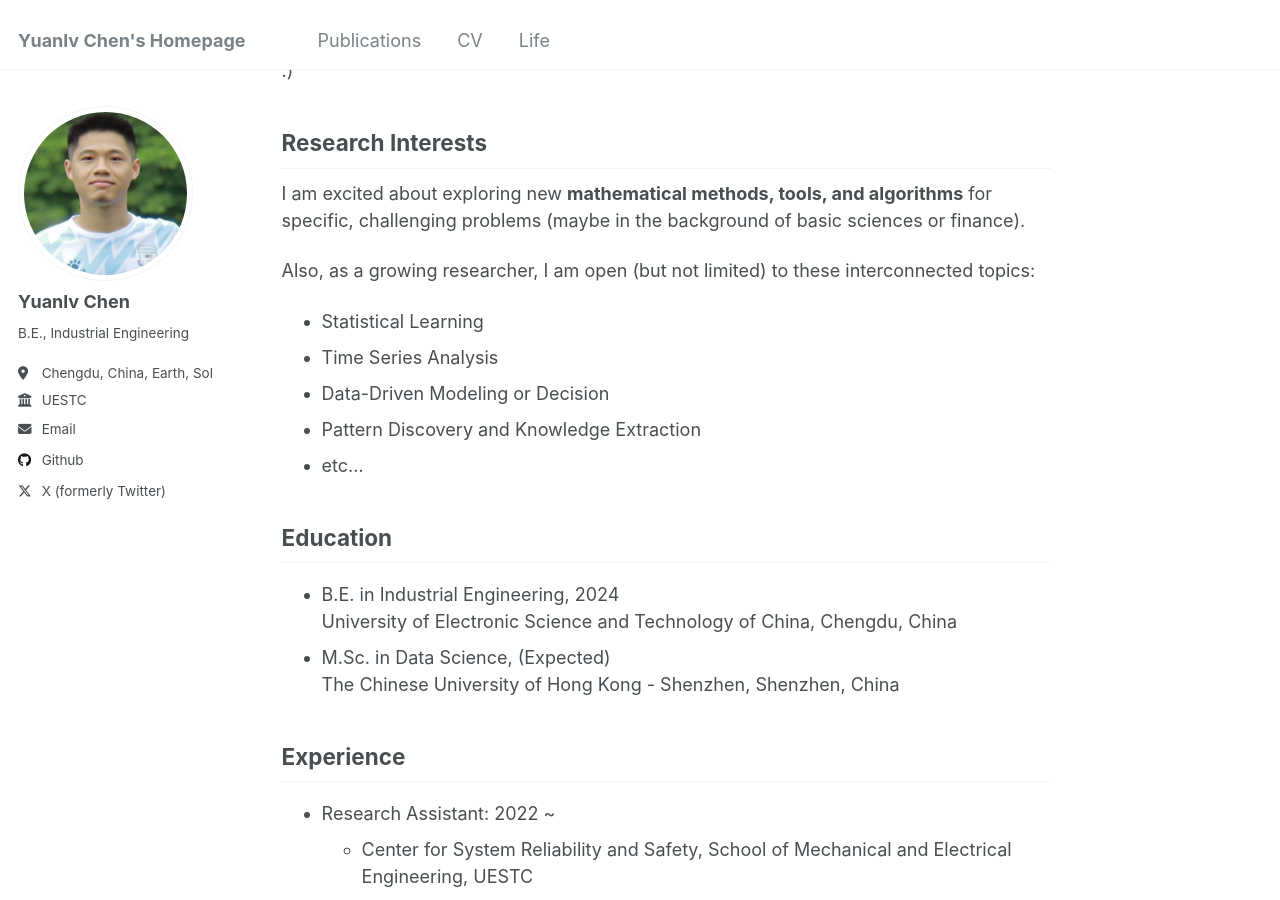
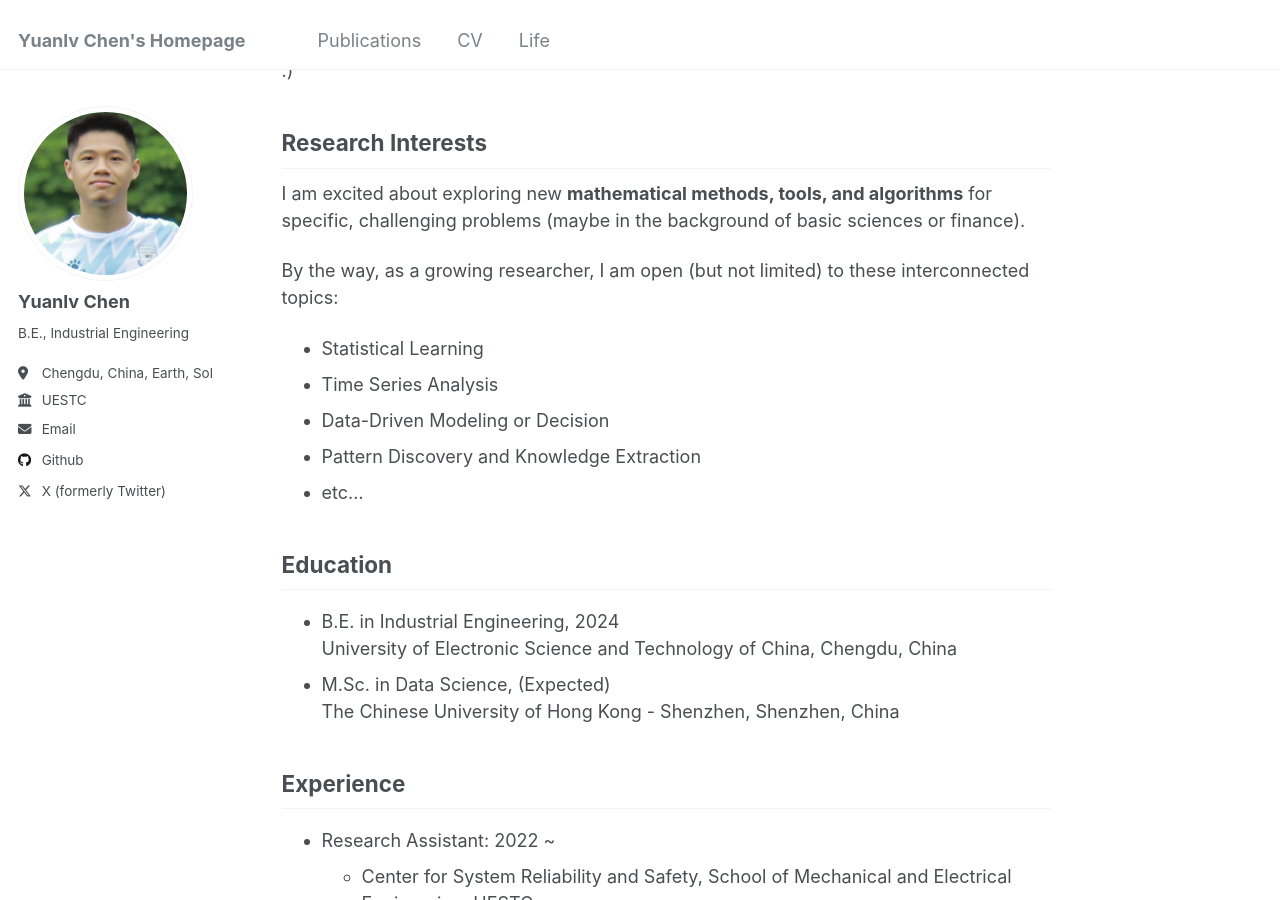
Before and after one commit to YLchen22/YLchen22.github.io, a Jekyll site: the page built from _pages/about.md, in a window 1280 px wide and 900 px high, scrolled down 377 px. Built offline with Jekyll 4.4.1, drawn with Linux system fonts in a browser that asks for light colours.

Commit message:
Update about.md

```diff
--- a/_pages/about.md
+++ b/_pages/about.md
@@ -19,7 +19,7 @@ Research Interests
 ------
 I am excited about exploring new **mathematical methods, tools, and algorithms** for specific, challenging problems (maybe in the background of basic sciences or finance).
 
-Also, as a growing researcher, I am open (but not limited) to these interconnected topics:
+By the way, as a growing researcher, I am open (but not limited) to these interconnected topics:
 * Statistical Learning
 * Time Series Analysis
 * Data-Driven Modeling or Decision
```
